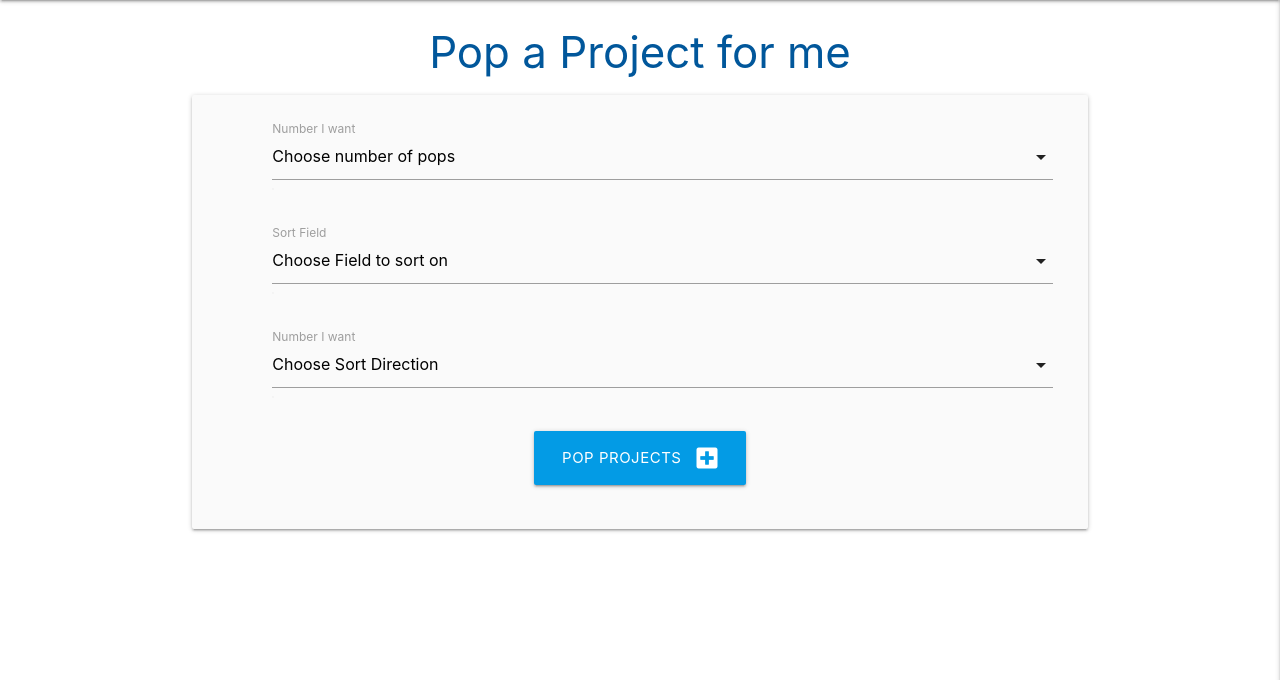
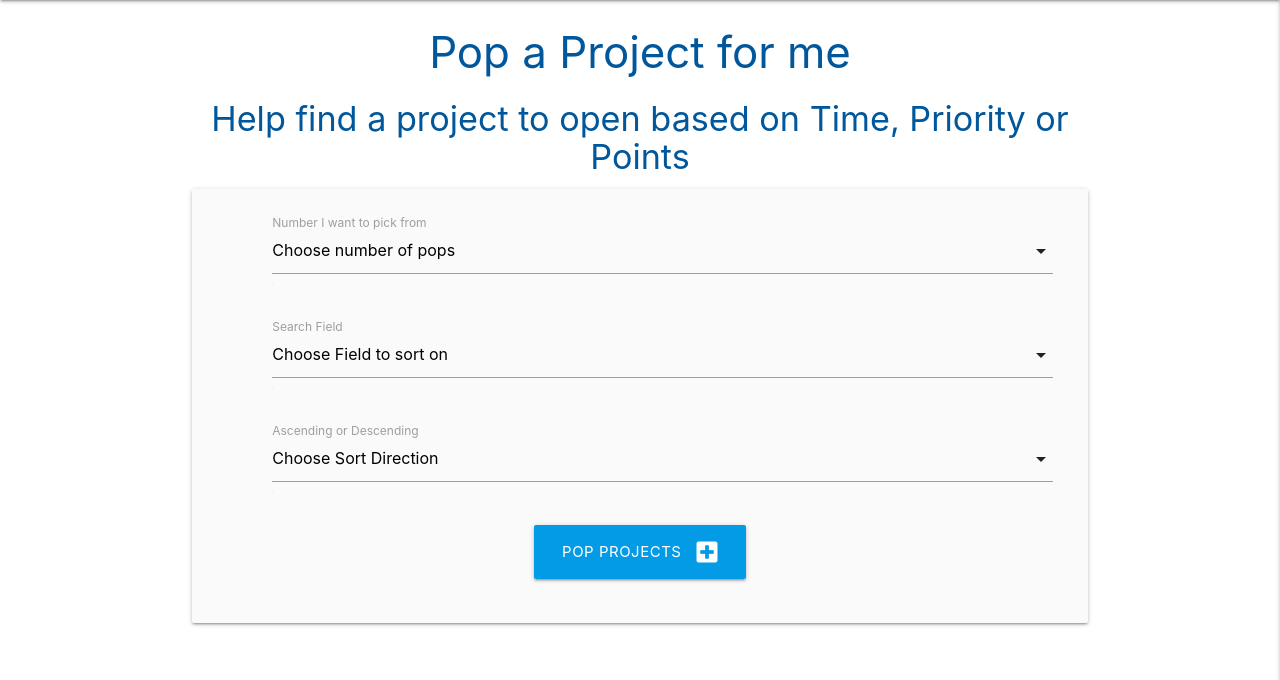
Before and after one commit to michaelmagee/magee-ms3, a Flask app: page /project_pop in a window 1280 px wide. Shown: the part 64-744 px from the top of the page. Run offline with Flask 2, Linux system fonts and the light colour scheme; some libraries are stand-ins or nearby versions.

Commit message:
Renamed project_pop for consistency

```diff
--- a/app.py
+++ b/app.py
@@ -210,7 +210,7 @@ def project_pop():
                                    status_type="popped")
 
     # else it's a get - render the page
-    return render_template("pop_a_project.html", pops=POPS,
+    return render_template("project_pop.html", pops=POPS,
                            sort_types=SORT_TYPES,
                            sort_fields=SORT_FIELDS)
 
--- a/templates/pop_a_project.html
+++ b/templates/project_pop.html
@@ -2,6 +2,7 @@
 {% block content %}
 
 <h3 class="light-blue-text text-darken-4 center-align">Pop a Project for me</h3>
+<h4 class="light-blue-text text-darken-4 center-align">Help find a project to open based on Time, Priority or Points</h4>
 <div class="row card-panel grey lighten-5">
     <form class="col s12" method="POST" action="{{ url_for('project_pop') }}">
         <!-- Number of pops selected -->
@@ -14,7 +15,7 @@
                     <option value="{{ pop }}">{{ pop }}</option>
                     {% endfor %}
                 </select>
-                <label>Number I want</label>
+                <label>Number I want to pick from</label>
             </div>
         </div>
 
@@ -28,7 +29,7 @@
                     <option value="{{sort_field.field_name}}">{{sort_field.display_name}}</option>
                     {% endfor %}
                 </select>
-                <label>Sort Field</label>
+                <label>Search Field</label>
             </div>
         </div>
 
@@ -42,7 +43,7 @@
                     <option value="{{sort_type.sort_type}}">{{sort_type.display_name}}</option>
                     {% endfor %}
                 </select>
-                <label>Number I want</label>
+                <label>Ascending or Descending</label>
             </div>
         </div>
 
```
